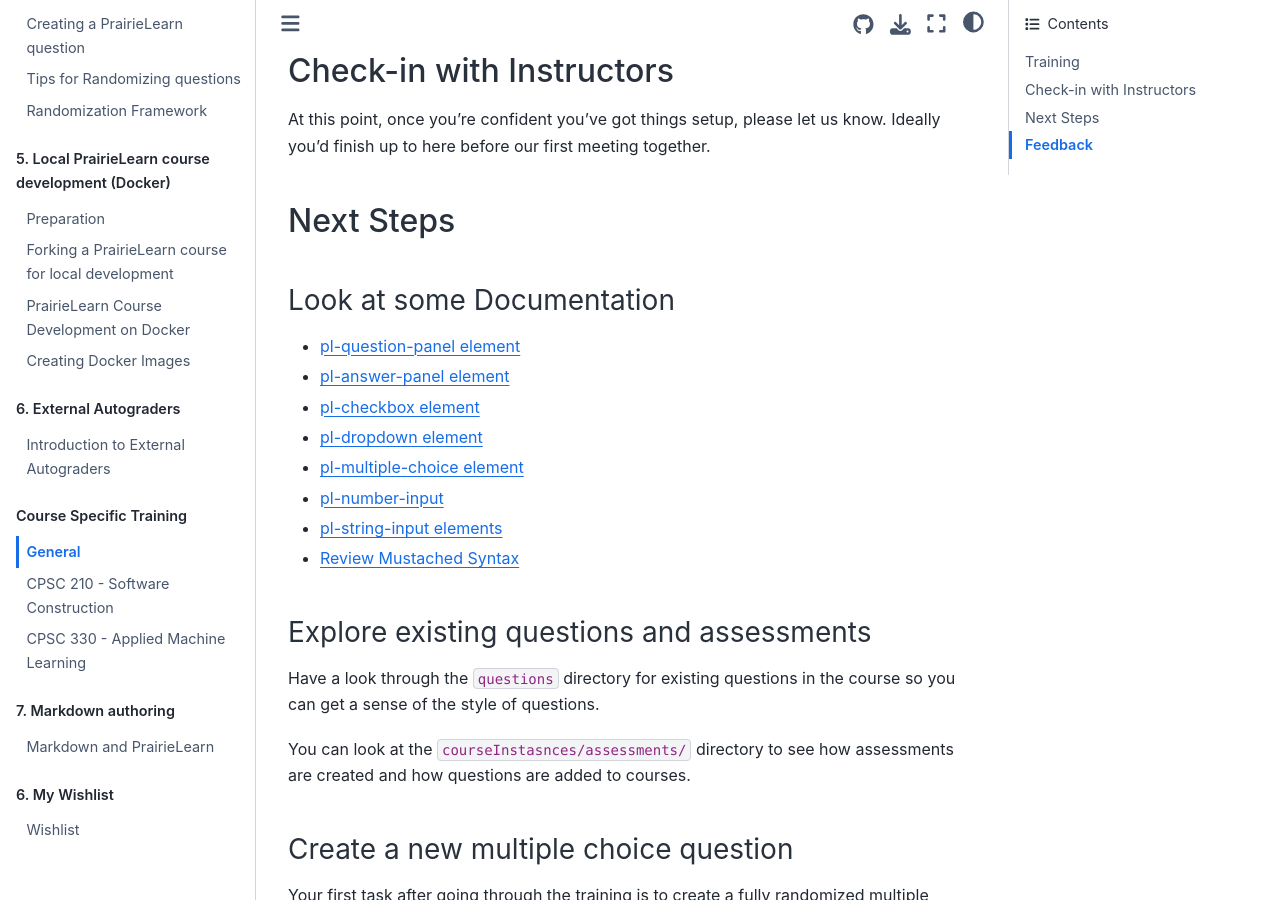
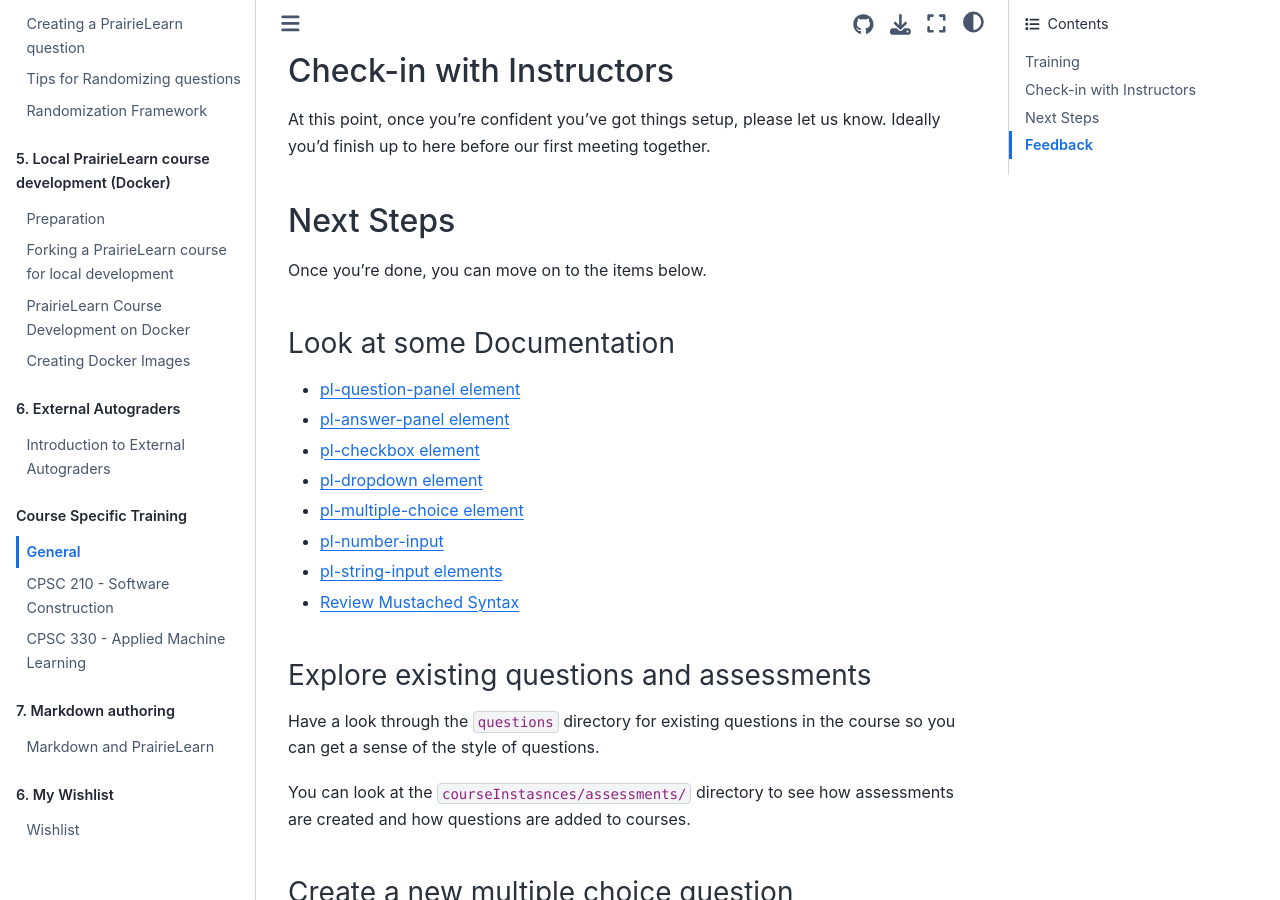
Before and after one commit to open-resources/pl_guides, a Jupyter Book: the page built from content/course_specific/general.md, in a window 1280 px wide and 900 px high, scrolled down 911 px. Built offline with Jupyter Book 1.0.4 settings and Sphinx 7.4.7 and the Sphinx Book theme 1.1.4, drawn with Linux system fonts in a browser that asks for light colours.

Commit message:
add a note for next steps

```diff
--- a/content/course_specific/general.md
+++ b/content/course_specific/general.md
@@ -35,6 +35,8 @@ Ideally you'd finish up to here before our first meeting together.
 
 ## Next Steps
 
+Once you're done, you can move on to the items below.
+
 ### Look at some Documentation
 
 - [pl-question-panel element](https://prairielearn.readthedocs.io/en/latest/elements/#pl-question-panel-element)
```
